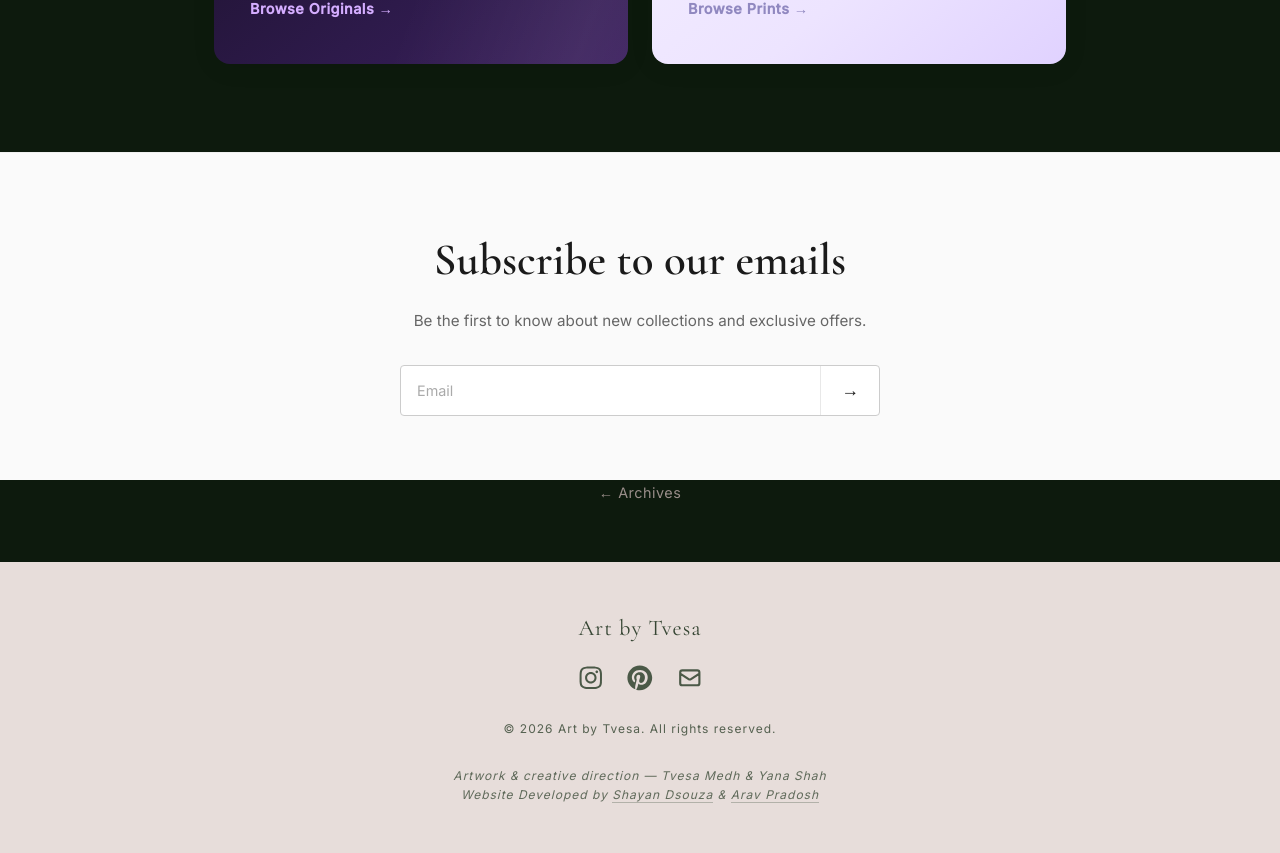
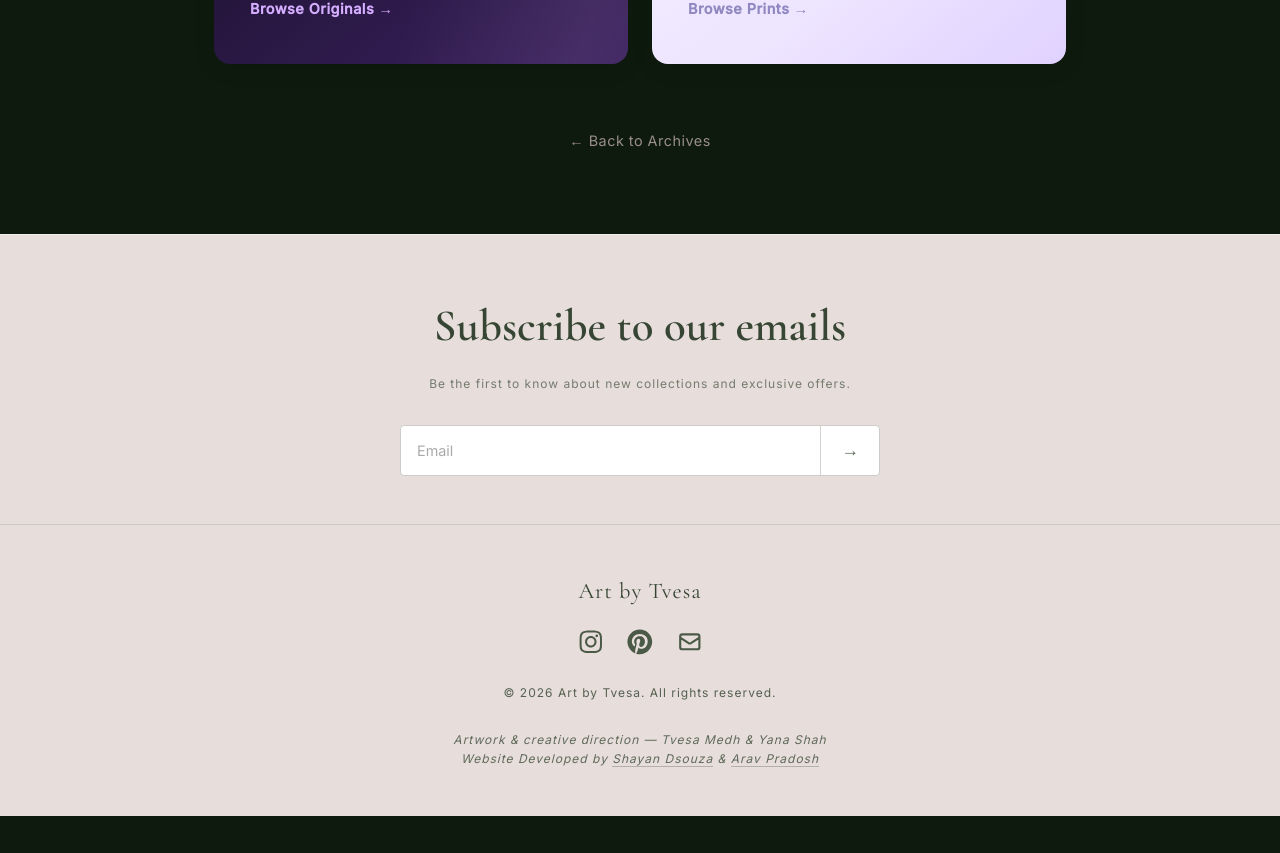
Before and after one commit to ShayanDsouza/Art_by_tvesa, a React (Vite) app: page /shop in a window 1280 px wide. Shown: the part 620-1473 px from the top of the page. After the commit the page ends 1436 px from the top, so only its background shows below. Built offline with nearby package versions, Linux system fonts and the light colour scheme; no server answers.

Commit message:
Maroon View Shop btn, View Archives label, newsletter in universal footer, back btns above footer

```diff
--- a/src/App.css
+++ b/src/App.css
@@ -890,20 +890,19 @@ body.gallery-active .navbar {
 .btn-glitter {
   position: relative;
   overflow: hidden;
-  background: rgba(255, 252, 250, 0.96) !important;
-  border-color: rgba(180, 170, 255, 0.5) !important;
-  transition: box-shadow 0.4s, border-color 0.4s, color 0.3s !important;
+  background: #3B0C0C !important;
+  color: #fff !important;
+  border-color: rgba(180, 90, 90, 0.5) !important;
+  transition: box-shadow 0.4s, border-color 0.4s, background 0.3s !important;
 }
 
 .btn-glitter:hover {
-  color: #fff !important;
-  background: #172C16 !important;
-  border-color: rgba(23, 44, 22, 0.8) !important;
+  background: #5a1212 !important;
+  border-color: rgba(180, 90, 90, 0.8) !important;
   box-shadow:
-    0 0 12px rgba(23, 44, 22, 0.5),
-    0 0 28px rgba(23, 44, 22, 0.28),
-    0 0 55px rgba(23, 44, 22, 0.14),
-    inset 0 0 18px rgba(23, 44, 22, 0.08);
+    0 0 12px rgba(90, 18, 18, 0.5),
+    0 0 28px rgba(90, 18, 18, 0.28),
+    0 0 55px rgba(90, 18, 18, 0.14);
 }
 
 .btn-glitter-shimmer {
@@ -911,10 +910,10 @@ body.gallery-active .navbar {
   inset: 0;
   background: linear-gradient(
     110deg,
-    transparent 25%,
-    rgba(255, 255, 255, 0.60) 48%,
-    rgba(220, 210, 255, 0.40) 52%,
-    transparent 75%
+    transparent 20%,
+    rgba(255, 210, 160, 0.28) 45%,
+    rgba(255, 230, 190, 0.18) 55%,
+    transparent 80%
   );
   background-size: 220% 100%;
   animation: glitter-sweep 3s ease-in-out infinite;
@@ -929,9 +928,9 @@ body.gallery-active .navbar {
 }
 
 @keyframes glitter-sweep {
-  0%   { background-position: 220% 0; opacity: 0.7; }
+  0%   { background-position: 220% 0; opacity: 0.6; }
   50%  { opacity: 1; }
-  100% { background-position: -220% 0; opacity: 0.7; }
+  100% { background-position: -220% 0; opacity: 0.6; }
 }
 
 /* ===== 3D CAROUSEL ===== */
@@ -1654,17 +1653,46 @@ body.gallery-active .navbar {
 
 /* ===== FOOTER ===== */
 .footer {
-  padding: 48px 60px;
+  padding: 0 0 48px;
   text-align: center;
   background: #E7DDDA;
   color: rgba(23, 44, 22, 0.7);
 }
 
+.footer-newsletter {
+  border-bottom: 1px solid rgba(23, 44, 22, 0.12);
+  margin-bottom: 48px;
+}
+
+.footer-newsletter .newsletter-section {
+  padding: 56px 24px 48px;
+  background: transparent;
+}
+
+.footer-newsletter .newsletter-title {
+  color: rgba(23, 44, 22, 0.85);
+}
+
+.footer-newsletter .newsletter-sub {
+  color: rgba(23, 44, 22, 0.55);
+}
+
+.footer-newsletter .newsletter-input {
+  border-color: rgba(23, 44, 22, 0.2);
+  background: rgba(255,255,255,0.6);
+}
+
+.footer-newsletter .newsletter-btn {
+  border-left-color: rgba(23, 44, 22, 0.2);
+  color: rgba(23, 44, 22, 0.7);
+}
+
 .footer-content {
   display: flex;
   flex-direction: column;
   align-items: center;
   gap: 20px;
+  padding: 0 60px;
 }
 
 .footer-logo {
--- a/src/components/Footer.jsx
+++ b/src/components/Footer.jsx
@@ -1,9 +1,13 @@
 import { FaInstagram, FaPinterest } from 'react-icons/fa'
 import { HiOutlineMail } from 'react-icons/hi'
+import NewsletterSignup from './NewsletterSignup'
 
 export default function Footer() {
   return (
     <footer className="footer">
+      <div className="footer-newsletter">
+        <NewsletterSignup />
+      </div>
       <div className="footer-content">
         <span className="footer-logo">Art by Tvesa</span>
         <div className="footer-links">
--- a/src/components/Gallery.jsx
+++ b/src/components/Gallery.jsx
@@ -441,7 +441,7 @@ export default function Gallery() {
           {/* Buttons sit outside the zooming scene */}
           <div className="gallery-view-all">
             <Link to="/collection" className="btn btn-outline">
-              Archives
+              View Archives
             </Link>
             <Link to="/shop" className="btn btn-outline btn-glitter">
               <span className="btn-glitter-shimmer" aria-hidden="true" />
--- a/src/pages/ShopBrowsePage.jsx
+++ b/src/pages/ShopBrowsePage.jsx
@@ -5,7 +5,6 @@ import Footer from '../components/Footer'
 import ShopCart from '../components/ShopCart'
 import { useCart } from '../contexts/CartContext'
 import { getCollectionProducts, formatPrice } from '../lib/shopify'
-import NewsletterSignup from '../components/NewsletterSignup'
 
 const TABS = [
   { id: 'originals', label: 'Original Artworks' },
@@ -190,9 +189,6 @@ export default function ShopBrowsePage() {
         {/* ── Products ── */}
         <ProductGrid handle={collectionHandle} />
 
-        {/* ── Newsletter ── */}
-        <NewsletterSignup />
-
         {/* ── Back ── */}
         <div className="shop-back">
           <Link to="/shop" className="shop-back-link">← Back to Shop</Link>
--- a/src/pages/ShopPage.jsx
+++ b/src/pages/ShopPage.jsx
@@ -2,7 +2,6 @@ import { useEffect } from 'react'
 import { Link } from 'react-router-dom'
 import Navbar from '../components/Navbar'
 import Footer from '../components/Footer'
-import NewsletterSignup from '../components/NewsletterSignup'
 
 export default function ShopPage() {
   useEffect(() => {
@@ -60,13 +59,10 @@ export default function ShopPage() {
 
         </section>
 
-        {/* ── Newsletter ── */}
-        <NewsletterSignup />
-
         {/* ── Back link ── */}
         <div className="shop-back">
           <Link to="/collection" className="shop-back-link">
-            ← Archives
+            ← Back to Archives
           </Link>
         </div>
 
```
